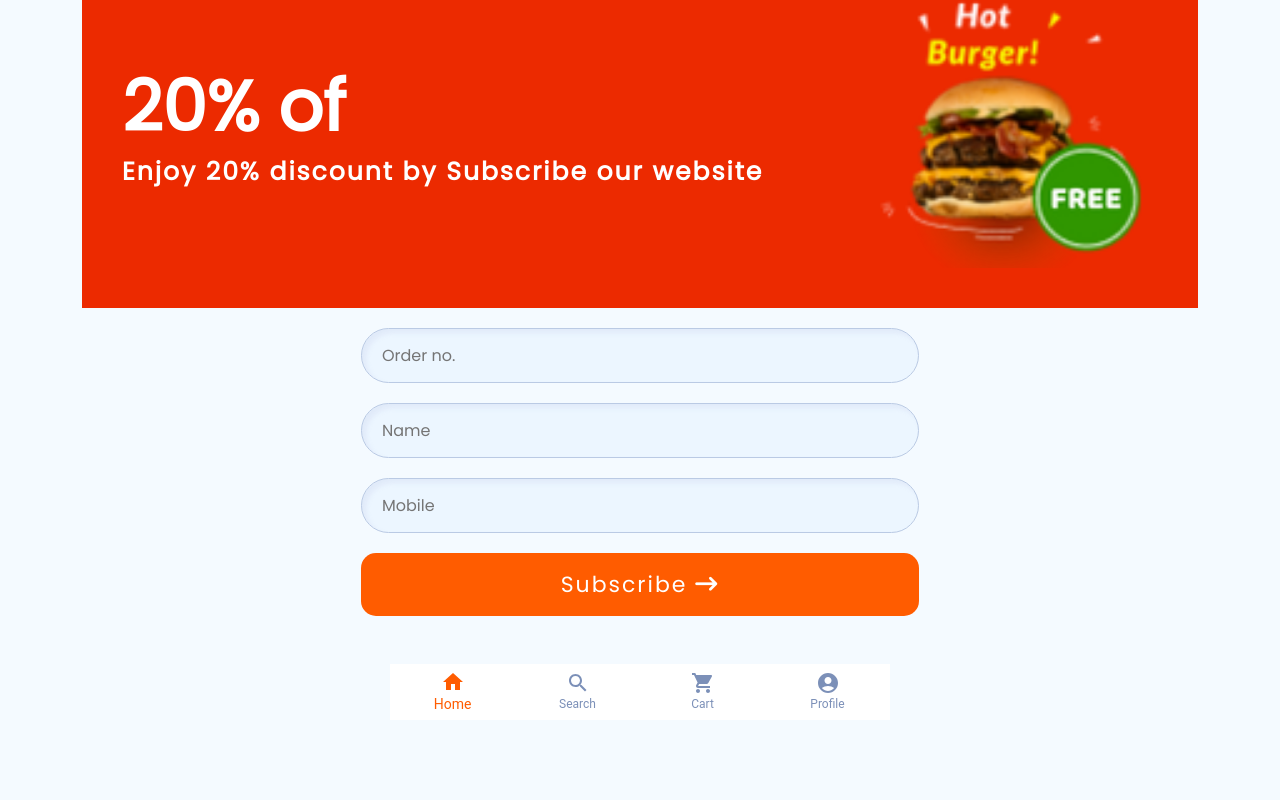
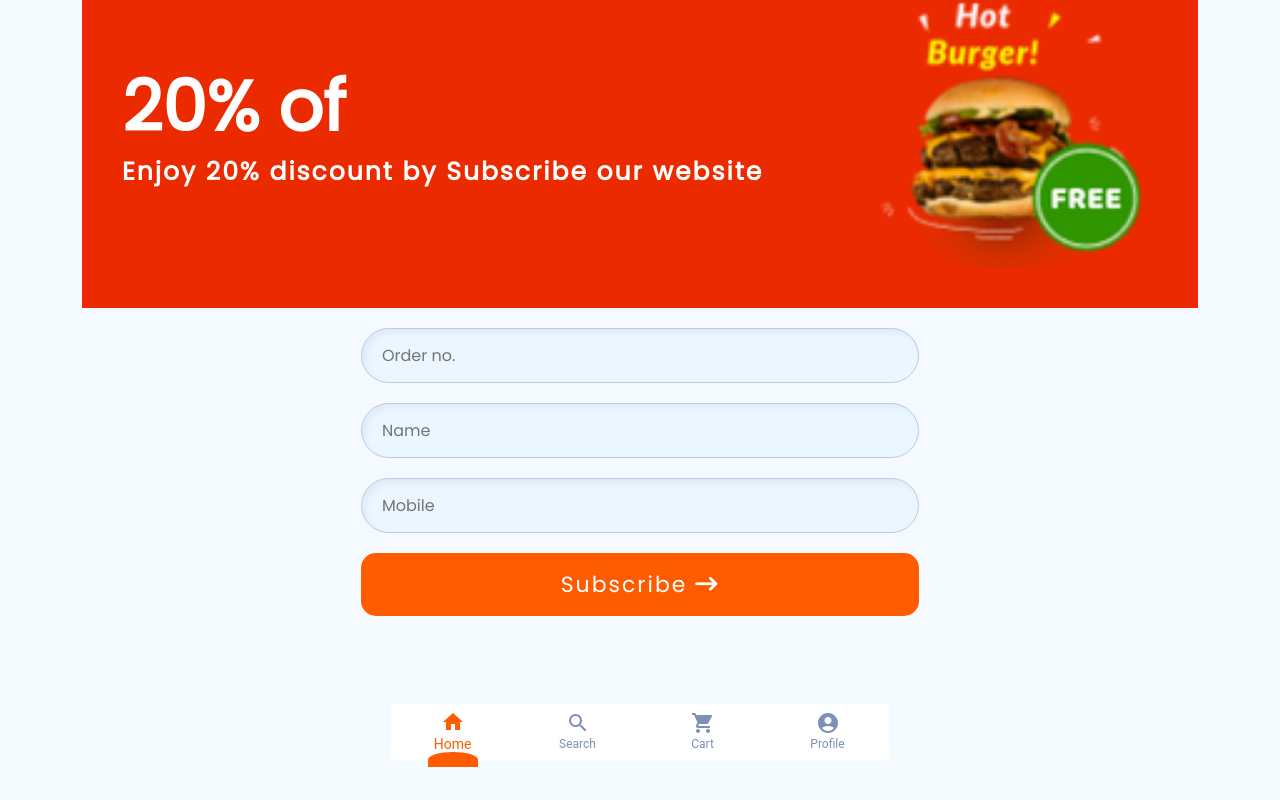
Before and after one commit to omarbinasad/Food-App-2, a React (Create React App) app: page / in a window 1280 px wide. Shown: the part 1113-1913 px from the top of the page. Before the commit the page ends 1833 px from the top, so only its background shows below. Built offline with nearby package versions, Linux system fonts and the light colour scheme.

Commit message:
b nav active style

```diff
--- a/src/Shared/BottomNavBar/BottomNavBar.js
+++ b/src/Shared/BottomNavBar/BottomNavBar.js
@@ -12,7 +12,7 @@ const BottomNavBar = () => {
   const [value, setValue] = React.useState(0);
   return (
     <div className="BottomNavBar-main-div">
-      <Box sx={{ width: 500, margin: "auto" }}>
+      <Box sx={{ width: 500, margin: "auto", padding: "40px 0px" }}>
         <BottomNavigation
           sx={{
             color: "#7C90B8",
@@ -28,6 +28,16 @@ const BottomNavBar = () => {
               color: "#7C90B8",
               "&.Mui-selected": {
                 color: "#FF5C00",
+
+                "&::after": {
+                  content: "''",
+                  position: "absolute",
+                  width: "50px",
+                  height: "15px",
+                  backgroundColor: "#FF5C00",
+                  borderRadius: "50% 50% 0 0",
+                  transform: "translateY(180%)",
+                },
               },
             }}
             label="Home"
```
